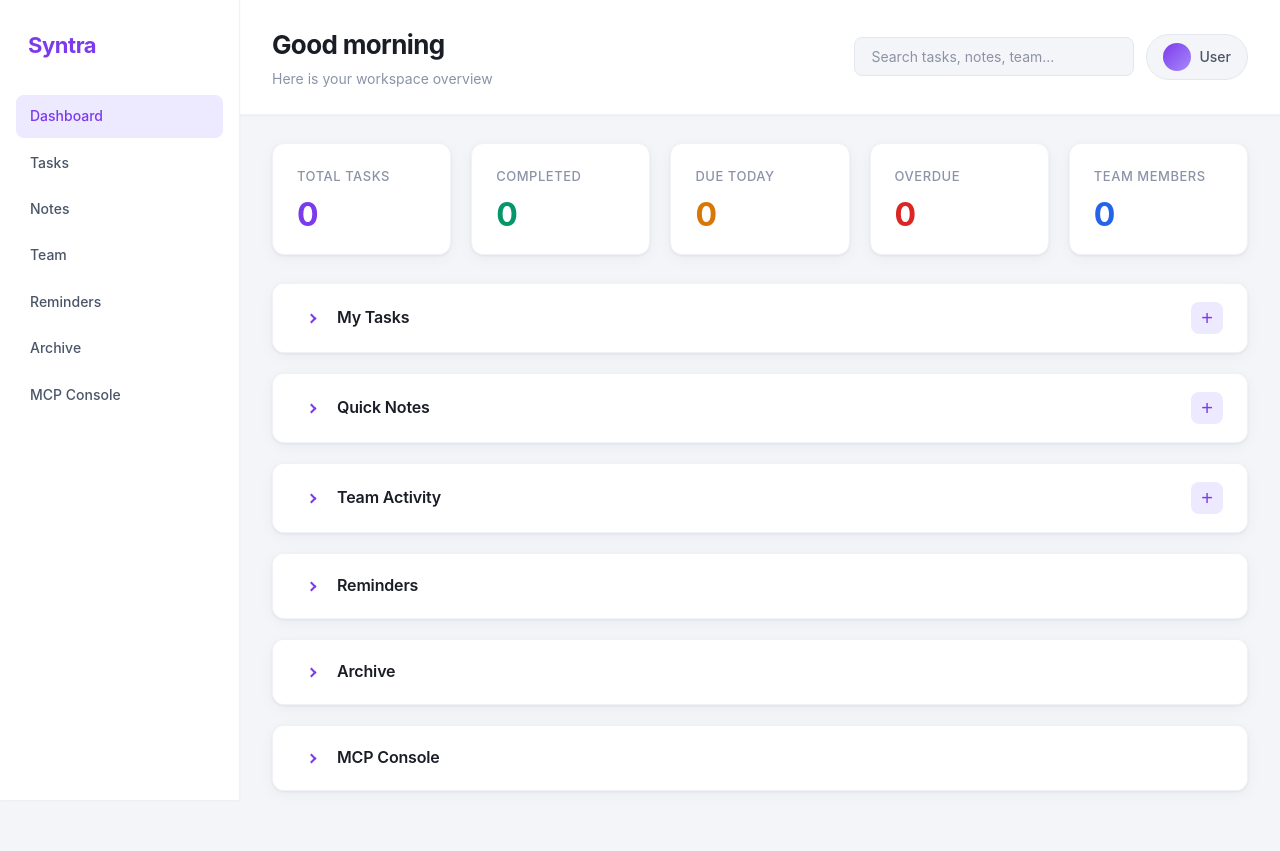
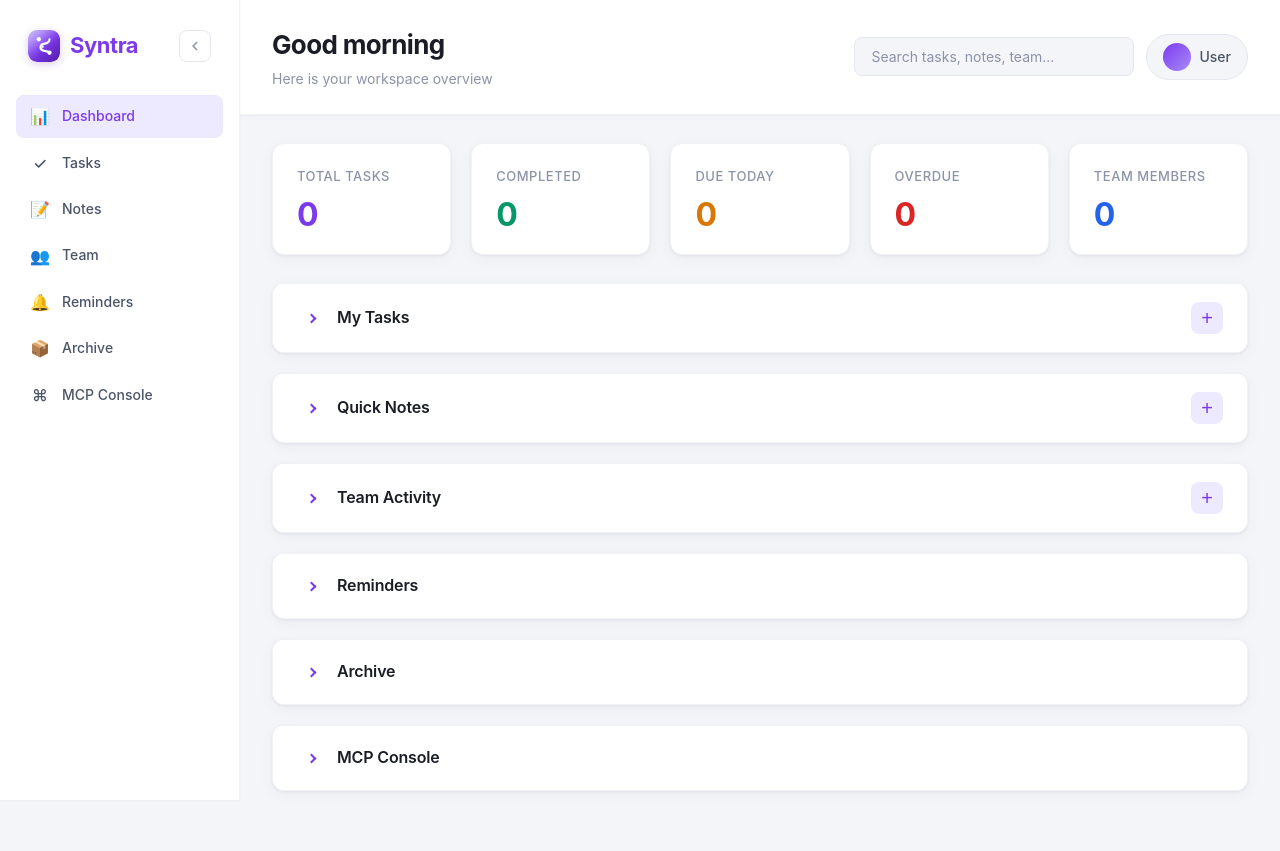
Before and after one commit to umaramad/syntra, a Flask app: page / in a window 1280 px wide. Run offline with Flask 3, Linux system fonts and the light colour scheme; data comes from the database, SQL or seed files in the repository; data that the repository does not hold is empty.

Commit message:
left side menu collapse added

```diff
--- a/static/css/style.css
+++ b/static/css/style.css
@@ -31,6 +31,7 @@
   --radius-sm: 8px;
   --font: "Inter", "Segoe UI", system-ui, -apple-system, BlinkMacSystemFont, sans-serif;
   --sidebar-width: 240px;
+  --sidebar-collapsed-width: 76px;
   --transition: 0.18s ease;
 }
 
@@ -66,15 +67,72 @@ body {
   top: 0;
   height: 100vh;
   overflow-y: auto;
+  overflow-x: hidden;
+  transition: width var(--transition), padding var(--transition);
+}
+
+.sidebar-top {
+  display: flex;
+  align-items: center;
+  justify-content: space-between;
+  gap: 0.5rem;
+  padding: 0 0.75rem 1.5rem;
+  margin-bottom: 0.5rem;
 }
 
 .logo {
+  display: flex;
+  align-items: center;
+  gap: 0.625rem;
+  min-width: 0;
   font-size: 1.375rem;
   font-weight: 700;
   color: var(--primary);
   letter-spacing: -0.02em;
-  padding: 0 0.75rem 1.5rem;
-  margin-bottom: 0.5rem;
+}
+
+.logo-mark {
+  display: block;
+  width: 2rem;
+  height: 2rem;
+  flex-shrink: 0;
+  border-radius: var(--radius-sm);
+  box-shadow: 0 2px 8px rgba(91, 33, 182, 0.22);
+}
+
+.logo-text {
+  white-space: nowrap;
+  overflow: hidden;
+  transition: opacity var(--transition), width var(--transition);
+}
+
+.sidebar-toggle {
+  display: inline-flex;
+  align-items: center;
+  justify-content: center;
+  width: 2rem;
+  height: 2rem;
+  padding: 0;
+  border: 1px solid var(--border);
+  border-radius: var(--radius-sm);
+  background: var(--surface);
+  color: var(--text-muted);
+  cursor: pointer;
+  flex-shrink: 0;
+  transition: background var(--transition), color var(--transition), border-color var(--transition), transform var(--transition);
+}
+
+.sidebar-toggle:hover {
+  background: var(--bg-subtle);
+  color: var(--text);
+  border-color: var(--border);
+}
+
+.sidebar-toggle svg {
+  width: 1.125rem;
+  height: 1.125rem;
+  fill: currentColor;
+  transition: transform var(--transition);
 }
 
 .sidebar-nav {
@@ -84,14 +142,66 @@ body {
 }
 
 .nav-link {
-  display: block;
+  display: flex;
+  align-items: center;
+  gap: 0.75rem;
   padding: 0.625rem 0.875rem;
   color: var(--text-secondary);
   text-decoration: none;
   border-radius: var(--radius-sm);
   font-size: 0.875rem;
   font-weight: 500;
-  transition: background var(--transition), color var(--transition);
+  transition: background var(--transition), color var(--transition), padding var(--transition);
+}
+
+.nav-icon {
+  display: inline-flex;
+  align-items: center;
+  justify-content: center;
+  width: 1.25rem;
+  flex-shrink: 0;
+  font-size: 1rem;
+  line-height: 1;
+}
+
+.nav-label {
+  white-space: nowrap;
+  overflow: hidden;
+  transition: opacity var(--transition), width var(--transition);
+}
+
+.app.sidebar-collapsed .sidebar {
+  width: var(--sidebar-collapsed-width);
+  padding: 1.75rem 0.625rem;
+}
+
+.app.sidebar-collapsed .sidebar-top {
+  flex-direction: column;
+  align-items: center;
+  padding: 0 0 1rem;
+}
+
+.app.sidebar-collapsed .logo-text {
+  opacity: 0;
+  width: 0;
+}
+
+.app.sidebar-collapsed .sidebar-toggle svg {
+  transform: rotate(180deg);
+}
+
+.app.sidebar-collapsed .nav-link {
+  justify-content: center;
+  padding: 0.625rem;
+}
+
+.app.sidebar-collapsed .nav-label {
+  opacity: 0;
+  width: 0;
+}
+
+.app.sidebar-collapsed .sidebar-toggle {
+  width: 100%;
 }
 
 .nav-link:hover {
@@ -1456,9 +1566,24 @@ body.modal-open {
     border-bottom: 1px solid var(--border-light);
   }
 
-  .logo {
+  .sidebar-top {
+    flex-direction: row;
     padding: 0 0.5rem 1rem;
     margin-bottom: 0;
+  }
+
+  .sidebar-toggle {
+    display: none;
+  }
+
+  .logo {
+    padding: 0;
+    margin-bottom: 0;
+  }
+
+  .logo-text {
+    opacity: 1;
+    width: auto;
   }
 
   .sidebar-nav {
@@ -1480,6 +1605,21 @@ body.modal-open {
     flex-shrink: 0;
   }
 
+  .nav-label {
+    opacity: 1;
+    width: auto;
+  }
+
+  .app.sidebar-collapsed .sidebar {
+    width: 100%;
+    padding: 1rem;
+  }
+
+  .app.sidebar-collapsed .nav-link {
+    justify-content: flex-start;
+    padding: 0.625rem 0.875rem;
+  }
+
   .header {
     padding: 1.25rem 1rem;
     flex-direction: column;
--- a/templates/index.html
+++ b/templates/index.html
@@ -4,20 +4,50 @@
   <meta charset="UTF-8">
   <meta name="viewport" content="width=device-width, initial-scale=1.0">
   <title>Syntra</title>
+  <link rel="icon" href="/static/images/syntra-mark.svg" type="image/svg+xml">
   <link rel="stylesheet" href="/static/css/style.css">
 </head>
 <body>
-  <div class="app">
+  <div class="app" id="app">
     <aside class="sidebar">
-      <div class="logo">Syntra</div>
+      <div class="sidebar-top">
+        <div class="logo">
+          <img src="/static/images/syntra-mark.svg" alt="" class="logo-mark" width="32" height="32">
+          <span class="logo-text">Syntra</span>
+        </div>
+        <button type="button" class="sidebar-toggle" id="sidebar-toggle" aria-label="Collapse sidebar" aria-expanded="true" title="Collapse sidebar">
+          <svg viewBox="0 0 24 24" aria-hidden="true"><path d="M15.41 7.41 14 6l-6 6 6 6 1.41-1.41L10.83 12z"/></svg>
+        </button>
+      </div>
       <nav class="sidebar-nav">
-        <a class="nav-link active" href="#dashboard">Dashboard</a>
-        <a class="nav-link" href="#my-tasks">Tasks</a>
-        <a class="nav-link" href="#quick-notes">Notes</a>
-        <a class="nav-link" href="#team-activity">Team</a>
-        <a class="nav-link" href="#reminders">Reminders</a>
-        <a class="nav-link" href="#archive">Archive</a>
-        <a class="nav-link" href="#mcp-console">MCP Console</a>
+        <a class="nav-link active" href="#dashboard" title="Dashboard">
+          <span class="nav-icon" aria-hidden="true">📊</span>
+          <span class="nav-label">Dashboard</span>
+        </a>
+        <a class="nav-link" href="#my-tasks" title="Tasks">
+          <span class="nav-icon" aria-hidden="true">✓</span>
+          <span class="nav-label">Tasks</span>
+        </a>
+        <a class="nav-link" href="#quick-notes" title="Notes">
+          <span class="nav-icon" aria-hidden="true">📝</span>
+          <span class="nav-label">Notes</span>
+        </a>
+        <a class="nav-link" href="#team-activity" title="Team">
+          <span class="nav-icon" aria-hidden="true">👥</span>
+          <span class="nav-label">Team</span>
+        </a>
+        <a class="nav-link" href="#reminders" title="Reminders">
+          <span class="nav-icon" aria-hidden="true">🔔</span>
+          <span class="nav-label">Reminders</span>
+        </a>
+        <a class="nav-link" href="#archive" title="Archive">
+          <span class="nav-icon" aria-hidden="true">📦</span>
+          <span class="nav-label">Archive</span>
+        </a>
+        <a class="nav-link" href="#mcp-console" title="MCP Console">
+          <span class="nav-icon" aria-hidden="true">⌘</span>
+          <span class="nav-label">MCP Console</span>
+        </a>
       </nav>
     </aside>
 
```
Also changed, not shown: static/js/app.js (+43 -0 lines), static/images/syntra-logo.svg (added), static/images/syntra-mark.svg (added).
